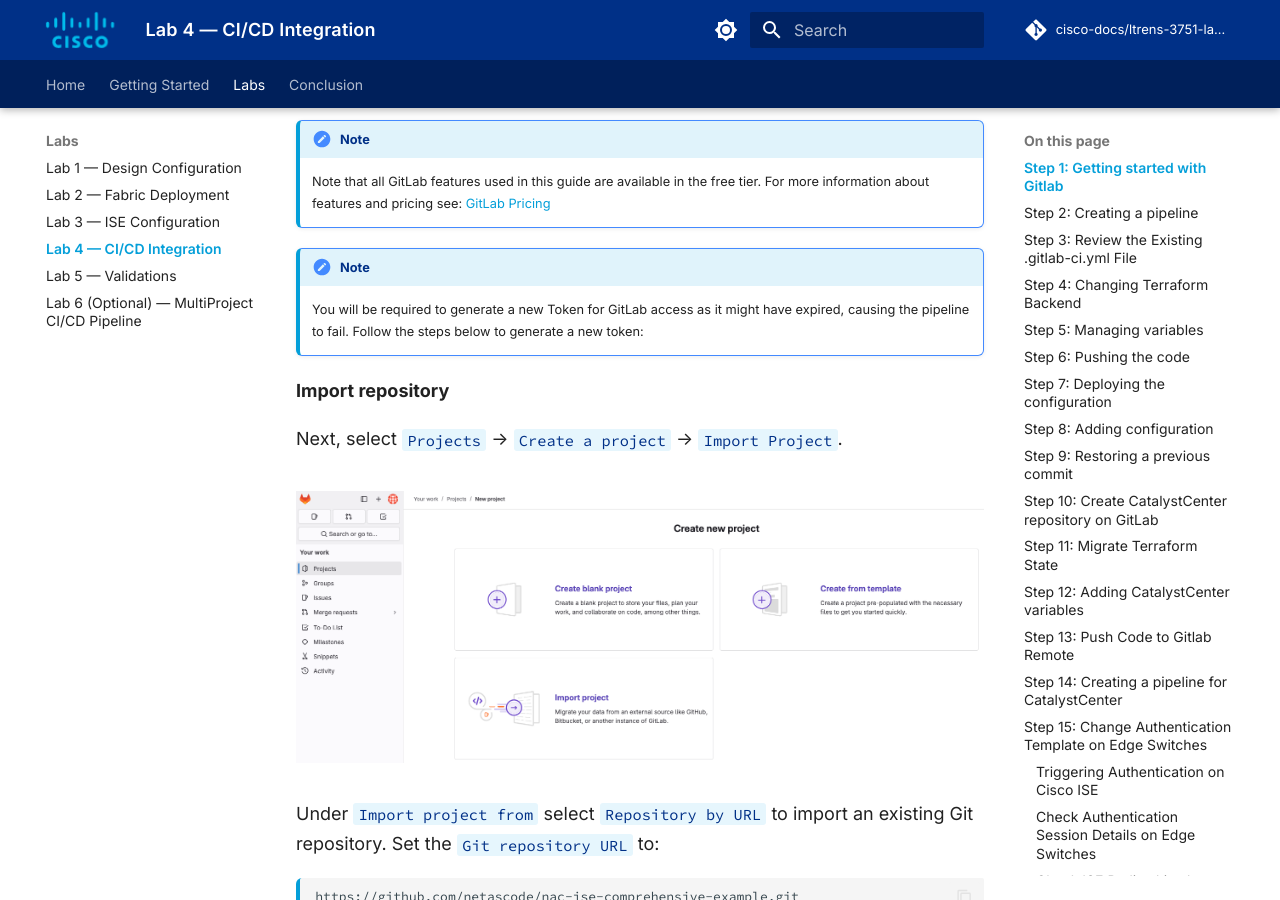
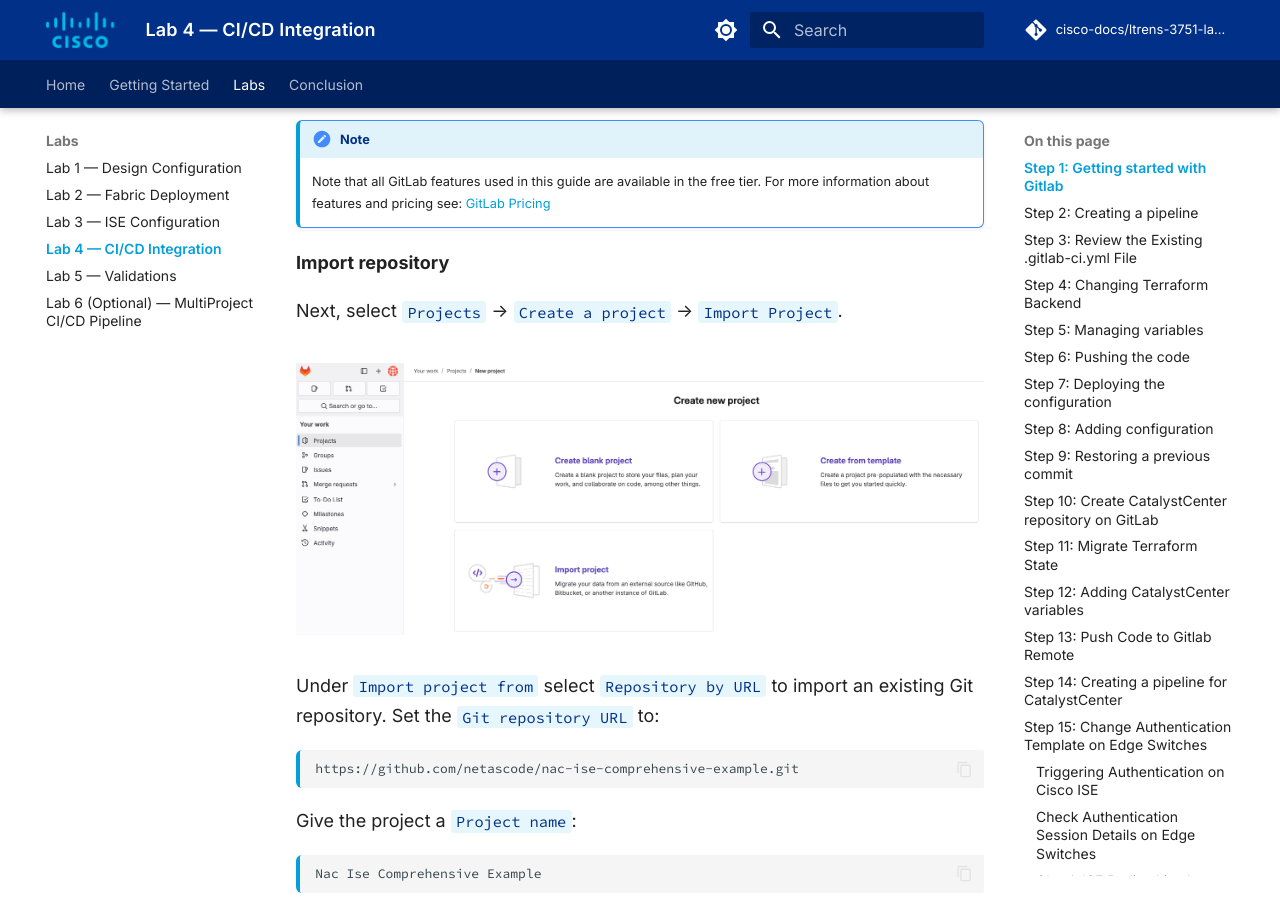
Before and after one commit to cisco-docs/ltrens-3751-lab-guide, an MkDocs documentation site: the page built from docs/lab4_cicd.md, in a window 1280 px wide and 900 px high, scrolled down 1838 px. Built offline with MkDocs 1.6.1 and Material for MkDocs 9.7.7, drawn with Linux system fonts in a browser that asks for light colours; comment, search, counter and statistics services are not loaded.

Commit message:
fixed token issue

```diff
--- a/docs/lab4_cicd.md
+++ b/docs/lab4_cicd.md
@@ -34,10 +34,10 @@
 !!! note
     Note that all GitLab features used in this guide are available in the free tier. For more information about features and pricing see: [GitLab Pricing](https://about.gitlab.com/pricing/)
 
-!!! note
+<!-- !!! note
     You will be required to generate a new Token for GitLab access as it might have expired, causing the pipeline to fail. Follow the steps below to generate a new token:
 
-<!-- **`GITLAB_TOKEN` Change Procedure**
+**`GITLAB_TOKEN` Change Procedure**
 
   - From Gitlab home, click on `Groups` -> `sda_as_code`
   - On the left pane select `Settings` -> `Access Tokens`
```
